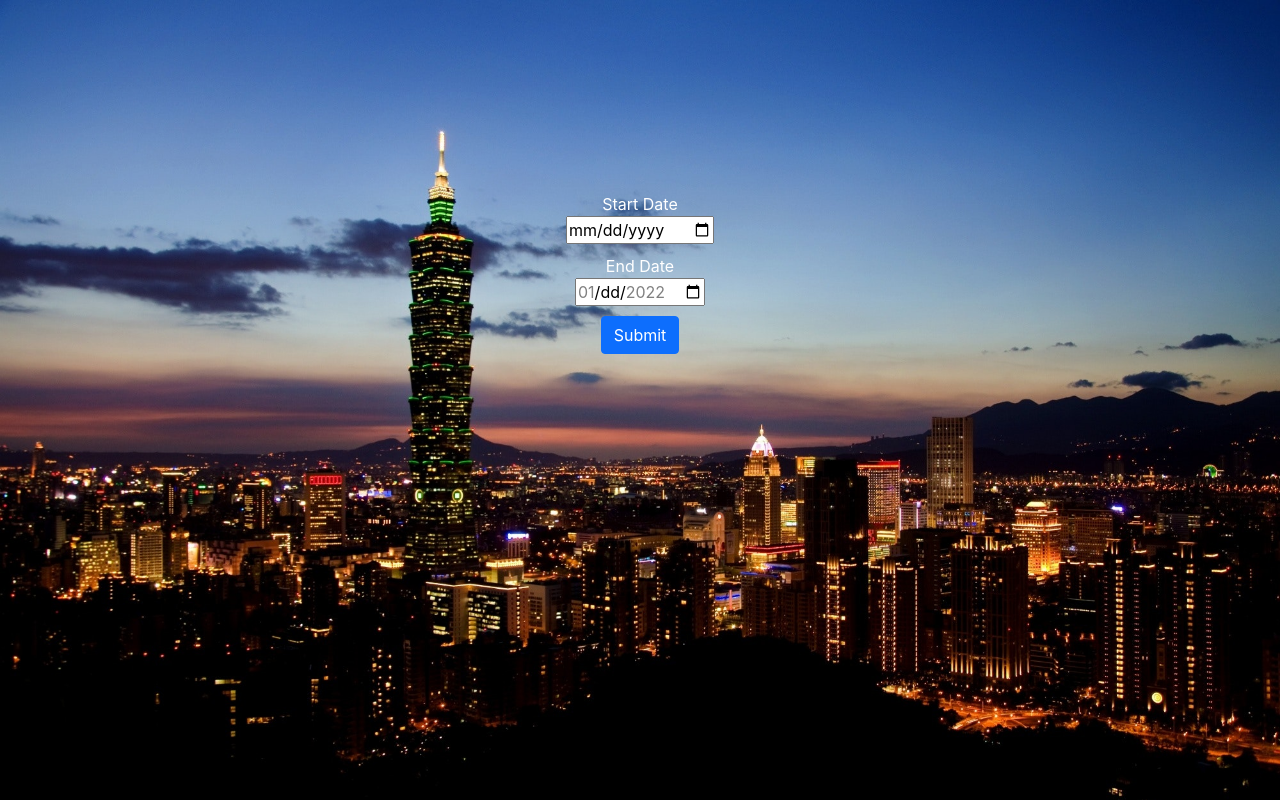
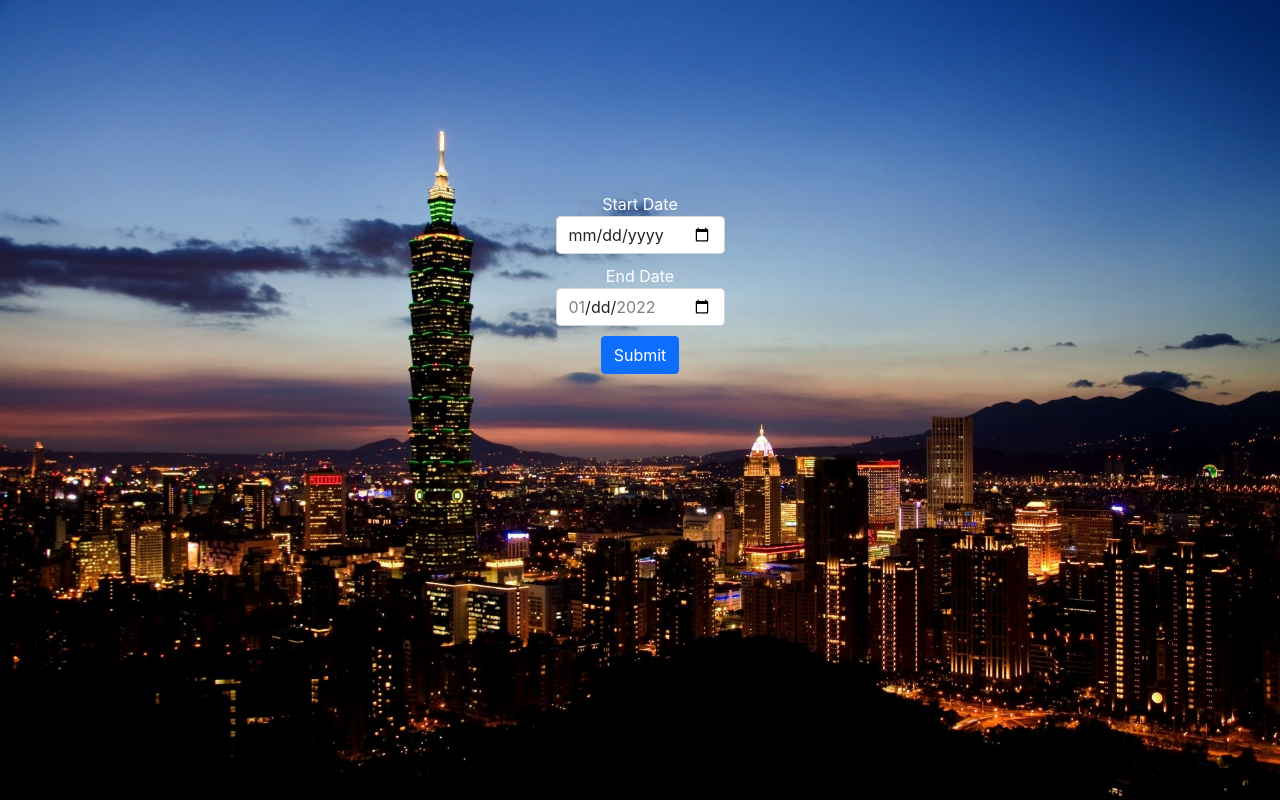
Before and after one commit to CodyGrogan/digitaltravelguide, a React (Create React App) app: page /quiz in a window 1280 px wide. Built offline with nearby package versions, Linux system fonts and the light colour scheme.

Commit message:
changed style for date inputs

```diff
--- a/src/components/DateSelector.js
+++ b/src/components/DateSelector.js
@@ -108,11 +108,11 @@ function DateSelector(props){
 
         <label htmlFor="start">Start Date</label>
        <div className="lineBreak"></div>
-       <input onChange={setEndDate} id='start' name="start" type="date" className="date-input" min={today}/>
+       <input onChange={setEndDate} id='start' name="start" type="date" className="date-input form-control" min={today}/>
        <div className="lineBreak"></div>
        <label htmlFor="end">End Date</label>
        <div className="lineBreak"></div>
-       <input id='end' name='end' type="date" className="date-input" min={minEnd} max={maxEnd}/>
+       <input id='end' name='end' type="date" className="date-input form-control" min={minEnd} max={maxEnd}/>
        <div className="lineBreak"></div>
 
        <button type="button" className="btn btn-primary" onClick={()=> returnDates()}>Submit</button>
```
